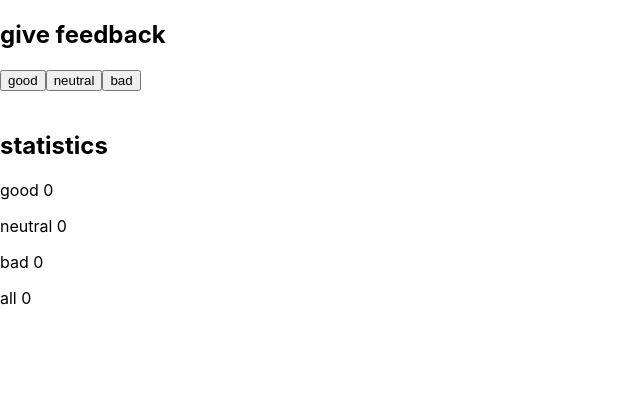
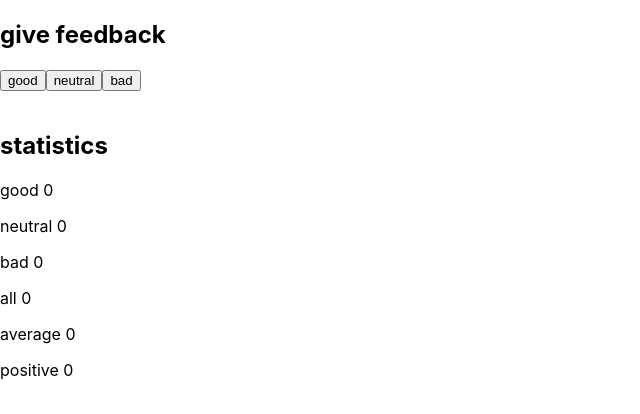
Before and after one commit to Abi0l9/full-stack-development, a React (Create React App) app in the folder unicafe/unicafe/: page / in a window 1280 px wide. Shown: the top 414 px of the page, without its empty margins (0-640 px from the left). Built offline with nearby package versions, Linux system fonts and the light colour scheme.

Commit message:
1.7: unicafe step2

```diff
--- a/unicafe/unicafe/src/App.js
+++ b/unicafe/unicafe/src/App.js
@@ -7,9 +7,16 @@ function App() {
   const [neutral, setNeutral] = useState(0);
   const [bad, setBad] = useState(0);
   const [allClicks, setAllClicks] = useState([]);
+  let average = [good, bad].reduce((a, b) => a + b, 0) / 3;
 
   const handleClick = (fn, state) => {
     fn(state + 1);
+
+    setAllClicks(allClicks.concat("state"));
+  };
+
+  const handleBadClick = (fn, state) => {
+    fn(state - 1);
     setAllClicks(allClicks.concat("state"));
   };
 
@@ -21,15 +28,17 @@ function App() {
         <button onClick={() => handleClick(setNeutral, neutral)}>
           neutral
         </button>
-        <button onClick={() => handleClick(setBad, bad)}>bad</button>
+        <button onClick={() => handleBadClick(setBad, bad)}>bad</button>
       </div>
       <br />
       <div>
         <h2>statistics</h2>
         <p>good {good}</p>
         <p>neutral {neutral}</p>
-        <p>bad {bad}</p>
+        <p>bad {Math.abs(bad)}</p>
         <p>all {allClicks.length}</p>
+        <p>average {average}</p>
+        <p>positive {good ? (good / allClicks.length) * 100 : 0}</p>
       </div>
     </div>
   );
```
